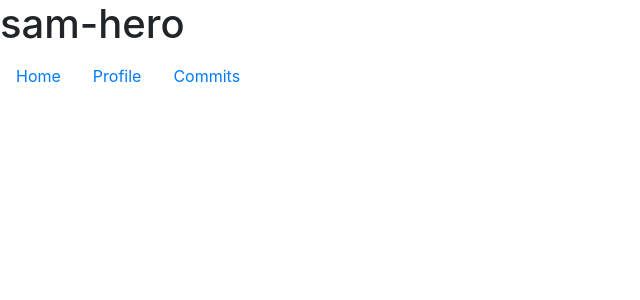
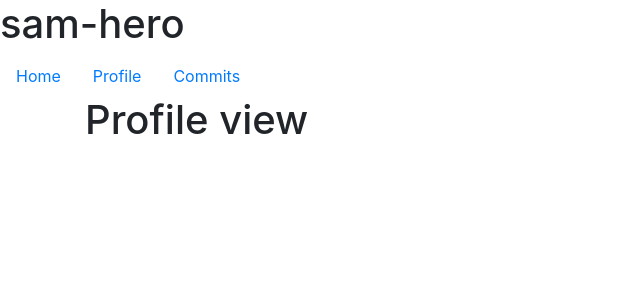
Before and after one commit to sam-hero/cs-commits, a React (Create React App) app: page /profile in a window 1280 px wide. Shown: the top 300 px of the page, without its empty margins (0-640 px from the left). Built offline with nearby package versions, Linux system fonts and the light colour scheme.

Commit message:
Create Profile component
To show the user information in a detail way added a component to show profile

Changes:
App.js import Profile and implements the route for this view
Profile.js New Empty view

```diff
--- a/src/App.js
+++ b/src/App.js
@@ -1,5 +1,6 @@
 import 'bootstrap/dist/css/bootstrap.min.css';
 import Home from './components/Home';
+import Profile from './components/Profile';
 import { Container, Nav } from 'react-bootstrap';
 import { Link,Route } from 'react-router-dom';
 
@@ -14,6 +15,7 @@ function App() {
           </Nav>
       <Container>
         <Route exact={true} path="/" component={Home}/>
+        <Route exact={true} path="/profile" component={Profile}/>
       </Container>
     </div>
   );
--- a/src/components/Home.js
+++ b/src/components/Home.js
@@ -1,10 +1,7 @@
-import { Container } from 'react-bootstrap';
-import { Link,Route } from 'react-router-dom';
-
 function Home(){
     return(
         <div>
-            <h1>Soy Home</h1>
+            <h1>Home view</h1>
         </div>
     );
 }
--- /dev/null
+++ b/src/components/Profile.js
@@ -0,0 +1,9 @@
+function Profile(){
+    return (
+        <div>
+            <h1>Profile view</h1>
+        </div>
+    );
+}
+
+export default Profile;
```
